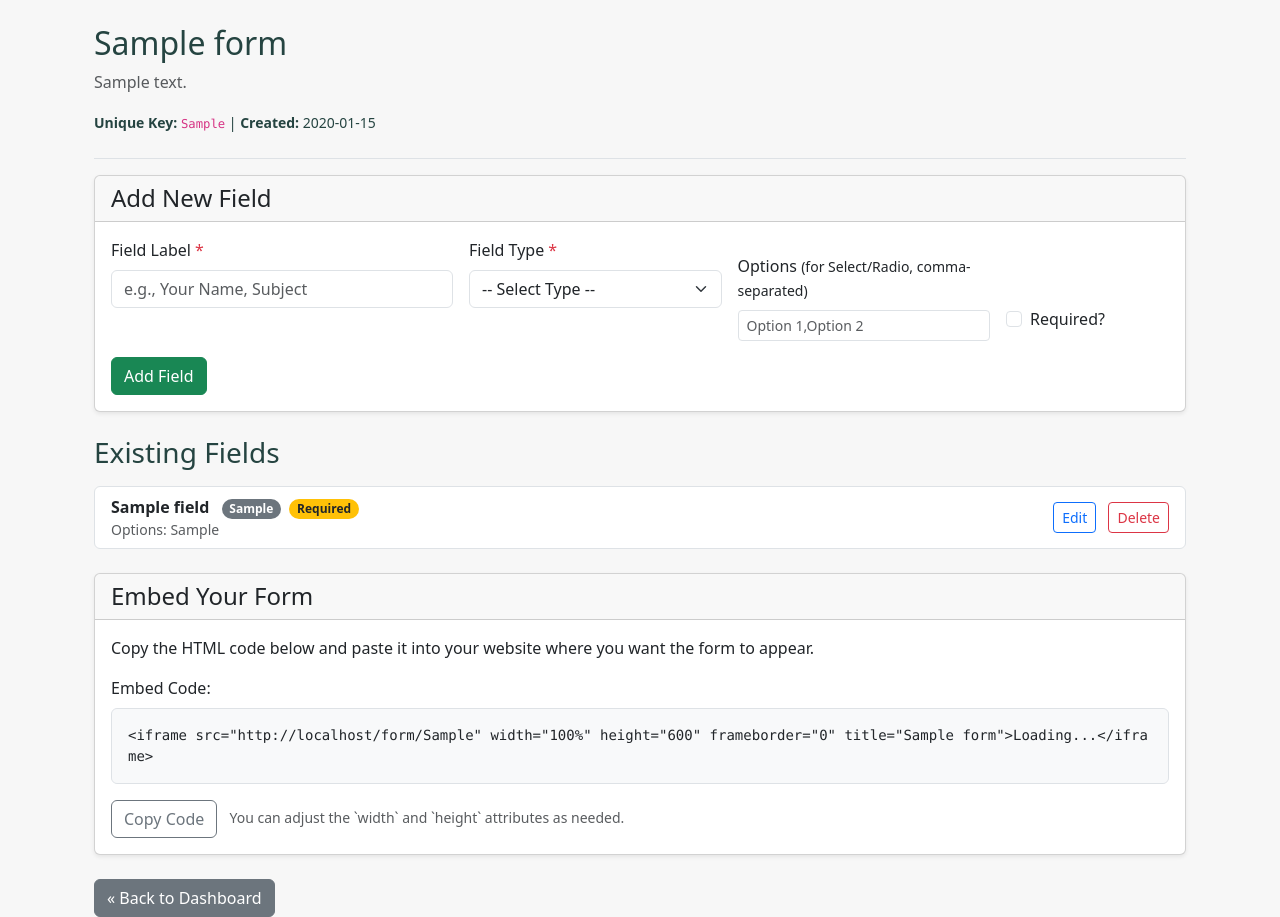
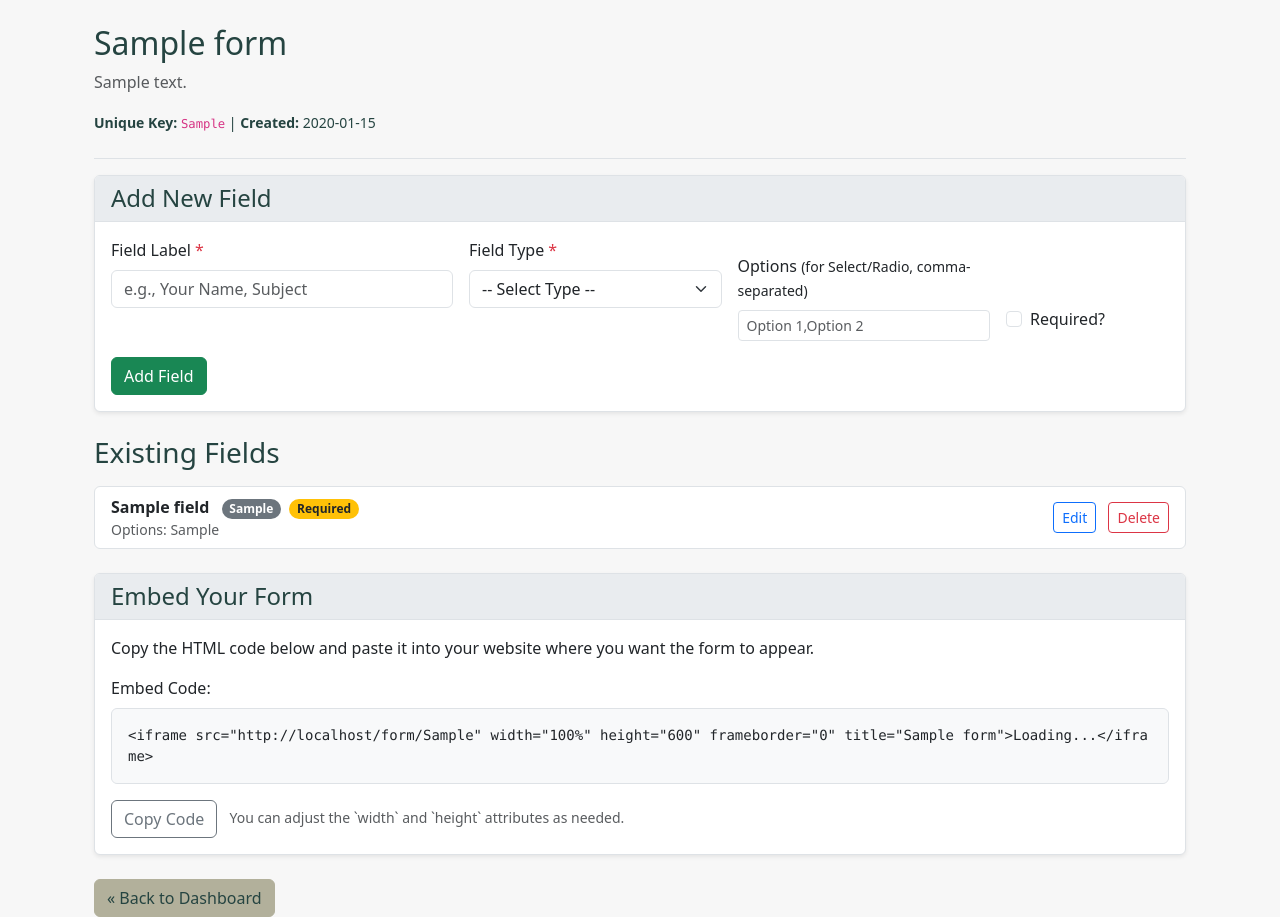
Before and after one commit to SirPelzy/form-generator, a Flask app: page /edit_form/1 in a window 1280 px wide. Shown: the part 56-973 px from the top of the page. Run offline with Flask 3, Linux system fonts and the light colour scheme; a user stored in the database is signed in; tables that the repository leaves empty hold one stand-in row (values such as "Sample post"); some libraries are stand-ins or nearby versions.

Commit message:
Update style.css
revert from here if error

```diff
--- a/static/css/style.css
+++ b/static/css/style.css
@@ -53,6 +53,56 @@ body {
   background-color: #1a2d2b; /* Slightly lighter dark */
   border-color: #1a2d2b;
   color: var(--text-on-primary);
+}
+
+/* --- General UI Elements --- */
+h1, h2, h3, h4, h5, h6 {
+    color: var(--text-color); /* Ensure headings use main text color or accent */
+    /* Consider using --accent-color for h1/h2 if desired */
+}
+/* Style secondary buttons using the secondary color */
+.btn-secondary {
+    background-color: var(--secondary-color); /* #b2b09b */
+    border-color: var(--secondary-color);
+    color: var(--text-color); /* Dark text on light button */
+}
+.btn-secondary:hover,
+.btn-secondary:focus,
+.btn-secondary:active {
+    background-color: #a19f8a; /* Slightly darker shade */
+    border-color: #a19f8a;
+    color: var(--text-color);
+}
+
+/* Consistent Card Styling (Optional) */
+.card {
+    border: 1px solid #dee2e6; /* Default Bootstrap border */
+    /* border: none; */ /* Alternative: remove border */
+    /* box-shadow: 0 0.125rem 0.25rem rgba(0, 0, 0, 0.075); */ /* Subtle shadow */
+}
+.card-header {
+    background-color: #e9ecef; /* Light grey header */
+    /* background-color: transparent; */ /* Alternative: no header background */
+    border-bottom: 1px solid #dee2e6;
+    color: var(--text-color);
+    font-weight: 600;
+}
+
+/* Consistent Table Styling */
+.table {
+    border-color: #e0e0e0; /* Lighter border for tables */
+}
+.table thead th {
+    background-color: #f8f9fa; /* Very light grey for table header */
+    border-bottom-width: 2px; /* Emphasize header bottom border */
+    color: var(--text-color);
+    font-weight: 600;
+}
+
+/* --- Section Padding --- */
+/* Apply consistent padding to main content sections */
+.content-section {
+    padding: 3rem 0;
 }
 
 /* --- Hero Section --- */
```
